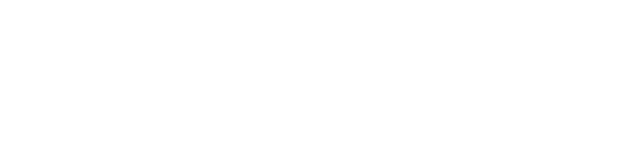
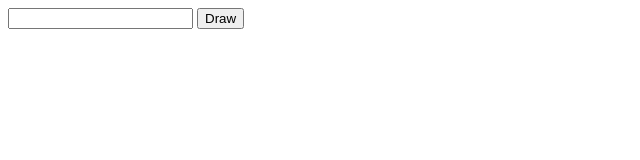
Before and after one commit to ccharlton2/odin-etch-a-sketch, a plain HTML site: page index.html in a window 1280 px wide. Shown: the whole page, without its empty margins (0-640 px from the left). Drawn offline with Linux system fonts and the light colour scheme.

Commit message:
Add user elements

```diff
--- a/index.html
+++ b/index.html
@@ -10,5 +10,7 @@
 </head>
 <body>
     <div class="container"></div>
+    <input class="grid-value" type="text">
+    <button class="draw">Draw</button>
 </body>
 </html>
```
